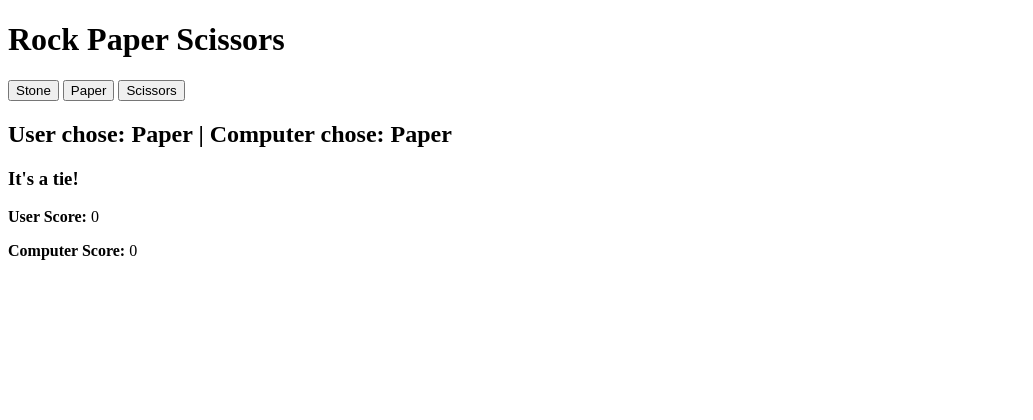
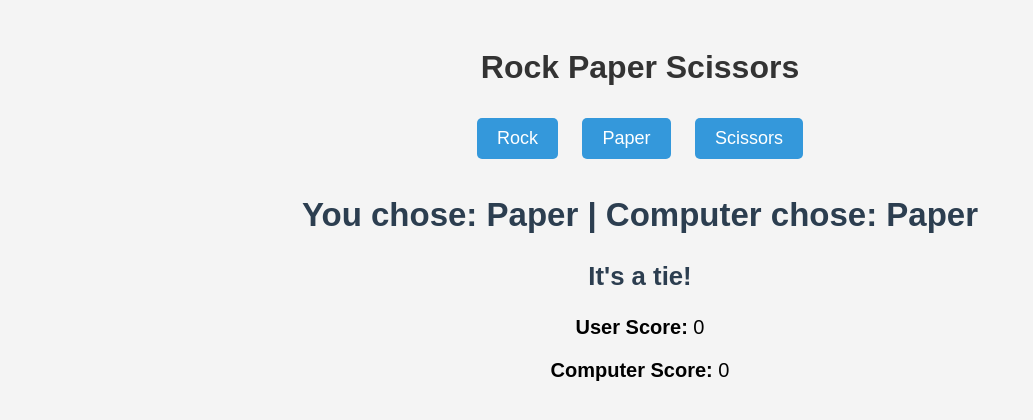
Before and after one commit to Vargos98/Java-Script, a plain HTML site: page Questions/rockPaperScissors.html in a window 1280 px wide. Both pictures are taken after a click on the button "Paper". Shown: the whole page, without its empty margins (0-1033 px from the left). Drawn offline with Linux system fonts and the light colour scheme.

Commit message:
Update rockPaperScissors.html

```diff
--- a/Questions/rockPaperScissors.html
+++ b/Questions/rockPaperScissors.html
@@ -5,39 +5,73 @@
   <meta charset="UTF-8">
   <meta name="viewport" content="width=device-width, initial-scale=1.0">
   <title>Rock Paper Scissors</title>
+  <style>
+    body {
+      font-family: Arial, sans-serif;
+      text-align: center;
+      background-color: #f4f4f4;
+      padding: 20px;
+    }
+    h1 {
+      color: #333;
+    }
+    .btn {
+      background-color: #3498db;
+      color: white;
+      border: none;
+      padding: 10px 20px;
+      margin: 10px;
+      font-size: 18px;
+      cursor: pointer;
+      border-radius: 5px;
+      transition: 0.3s;
+    }
+    .btn:hover {
+      background-color: #2980b9;
+    }
+    .score-board {
+      margin-top: 20px;
+      font-size: 20px;
+    }
+    #result {
+      font-size: 22px;
+      margin-top: 20px;
+      color: #2c3e50;
+      font-weight: bold;
+    }
+  </style>
 </head>
 
 <body>
-
   <h1>Rock Paper Scissors</h1>
-  <button onclick="playGame(0)">Stone</button>
-  <button onclick="playGame(1)">Paper</button>
-  <button onclick="playGame(2)">Scissors</button>
+  <button class="btn" onclick="playGame(0)">Rock</button>
+  <button class="btn" onclick="playGame(1)">Paper</button>
+  <button class="btn" onclick="playGame(2)">Scissors</button>
 
   <p id="result"></p>
-  <p><strong>User Score:</strong> <span id="userScore">0</span></p>
-  <p><strong>Computer Score:</strong> <span id="computerScore">0</span></p>
+  <div class="score-board">
+    <p><strong>User Score:</strong> <span id="userScore">0</span></p>
+    <p><strong>Computer Score:</strong> <span id="computerScore">0</span></p>
+  </div>
 
   <script>
-    // Retrieve stored scores from localStorage or initialize them to 0
     let userScore = JSON.parse(localStorage.getItem('userScore')) || 0;
     let computerScore = JSON.parse(localStorage.getItem('computerScore')) || 0;
 
-    // Update the displayed scores when the page loads
     document.getElementById("userScore").innerText = userScore;
     document.getElementById("computerScore").innerText = computerScore;
 
     function playGame(userChoice) {
       let computerChoice = Math.floor(Math.random() * 3);
-      const choices = ["Stone", "Paper", "Scissors"];
+      const choices = ["Rock", "Paper", "Scissors"];
       let result = "";
 
       if (userChoice === computerChoice) {
         result = "It's a tie!";
       } else if (
-        (userChoice === 0 && computerChoice === 2) ||  // Stone beats Scissors
-        (userChoice === 2 && computerChoice === 1) ||  // Scissors beats Paper
-        (userChoice === 1 && computerChoice === 0)     // Paper beats Stone
+        (userChoice === 0 && computerChoice === 2) ||
+        (userChoice === 2 && computerChoice === 1) ||
+        (userChoice === 1 && computerChoice === 0)
       ) {
         result = "You win!";
         userScore++;
@@ -46,17 +80,14 @@
         computerScore++;
       }
 
-      // Save the updated scores in localStorage
       localStorage.setItem('userScore', JSON.stringify(userScore));
       localStorage.setItem('computerScore', JSON.stringify(computerScore));
 
-      // Update the displayed results and scores
-      document.getElementById("result").innerHTML = `<h2>User chose: ${choices[userChoice]} | Computer chose: ${choices[computerChoice]}</h2><h3>${result}</h3>`;
+      document.getElementById("result").innerHTML = `<h2>You chose: ${choices[userChoice]} | Computer chose: ${choices[computerChoice]}</h2><h3>${result}</h3>`;
       document.getElementById("userScore").innerText = userScore;
       document.getElementById("computerScore").innerText = computerScore;
     }
   </script>
-
 </body>
 
 </html>
```
